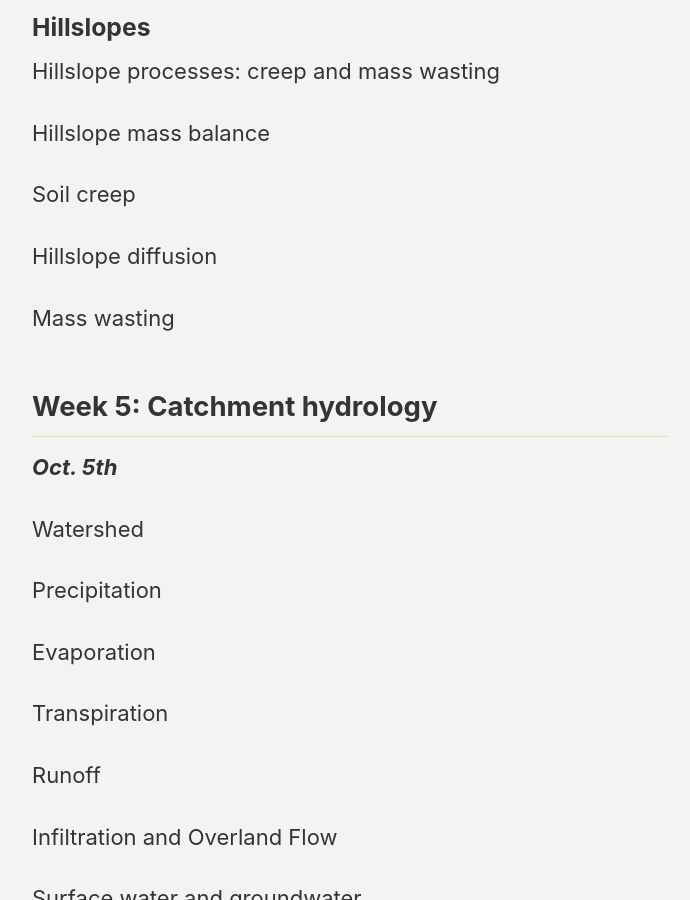
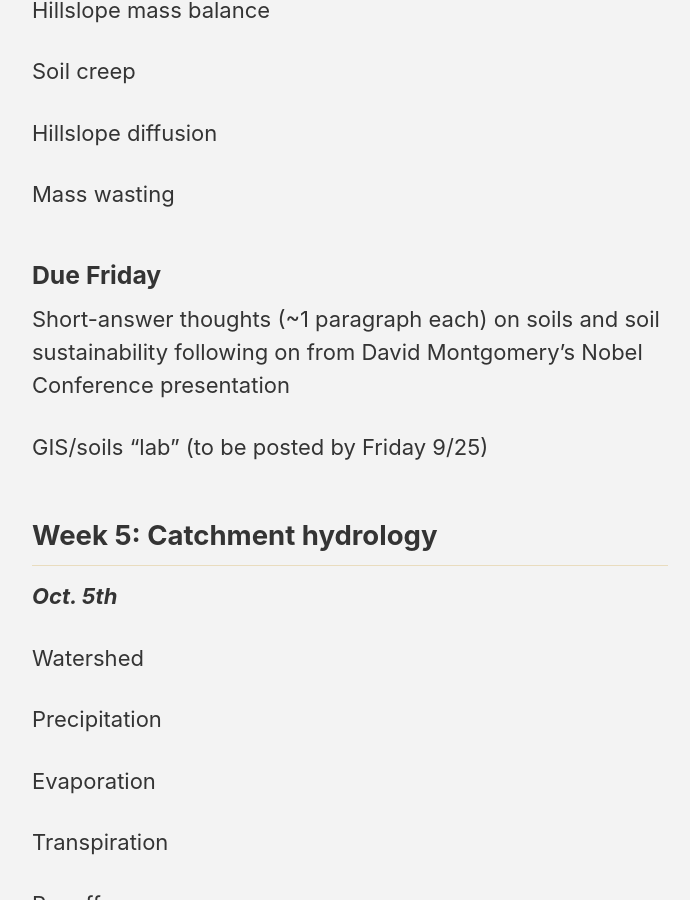
Before and after one commit to GeomorphOnline/GeomorphOnline.github.io, a Jekyll site: the page built from _pages/schedule.md, in a window 1280 px wide and 900 px high, scrolled down 3286 px. Shown: the whole window, without its empty margins (290-980 px from the left). Built offline with Jekyll 4.4.1, drawn with Linux system fonts in a browser that asks for light colours; cached includes are drawn as plain includes; nearby versions of some CDN libraries; some of the changed text lies outside the part shown.

Commit message:
Soil production

```diff
--- a/_pages/schedule.md
+++ b/_pages/schedule.md
@@ -116,6 +114,12 @@ Soil creep
 Hillslope diffusion
 
 Mass wasting
+
+### Due Friday
+
+Short-answer thoughts (~1 paragraph each) on soils and soil sustainability following on from David Montgomery's Nobel Conference presentation
+
+GIS/soils "lab" (to be posted by Friday 9/25)
 
 
 ## Week 5: Catchment hydrology
```
Also changed, not shown: other parts of _pages/schedule.md (+3 -5 lines), lessons/_soil/soil-production_functions.md (added, +29 -0 lines), 1 other file.
